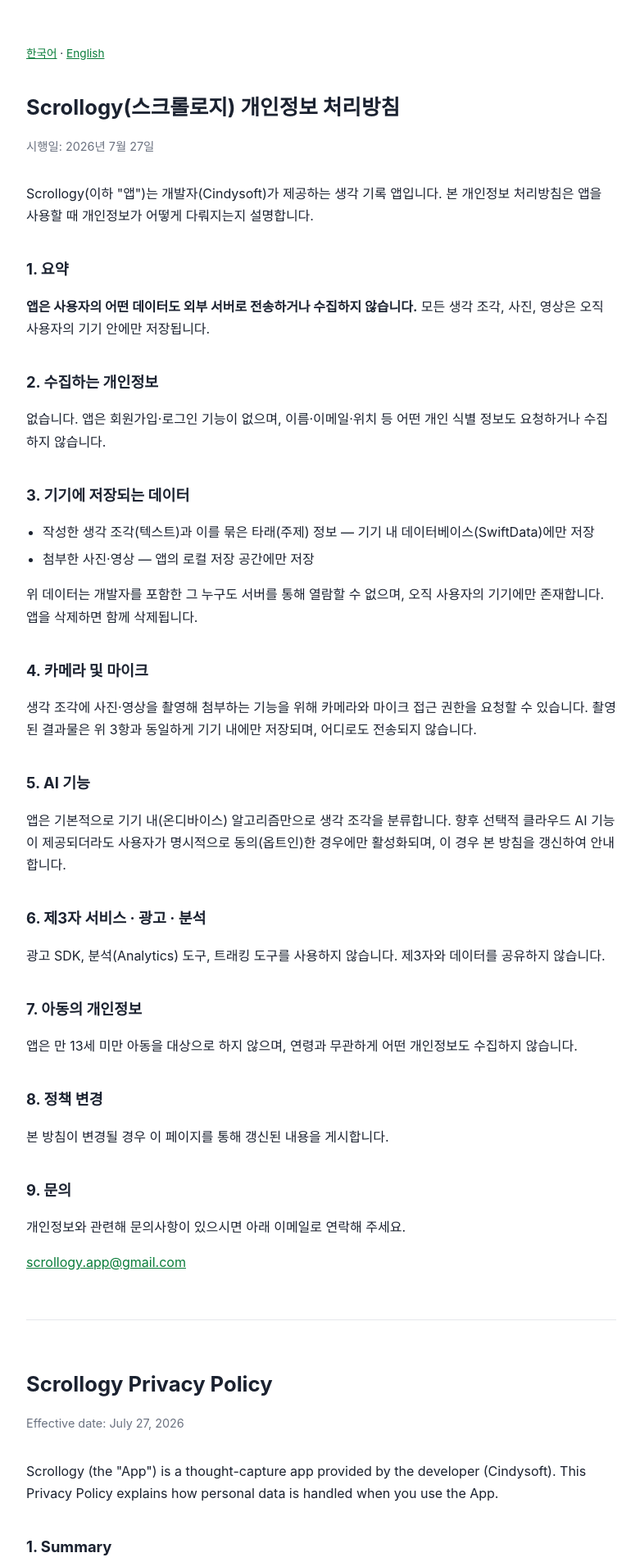
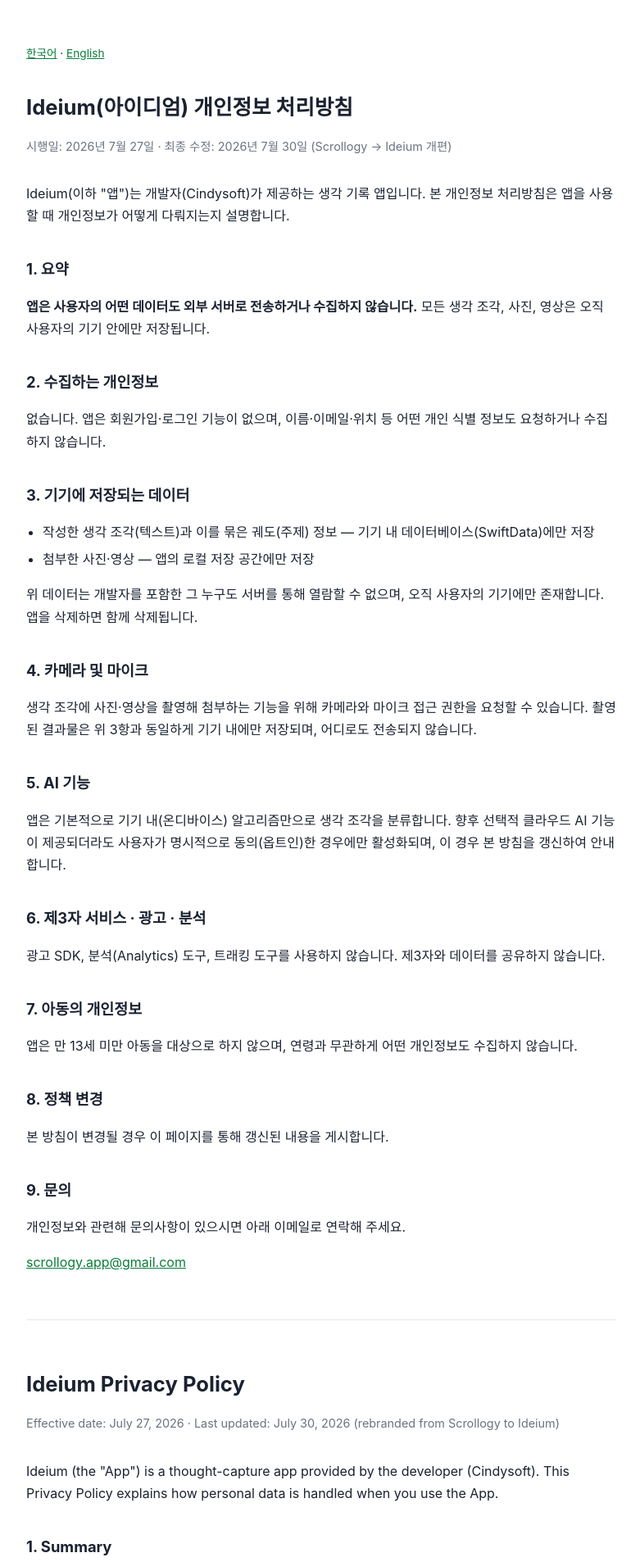
Before and after one commit to swkim23/scrollogy-privacy, a plain HTML site: page index.html in a window 1280 px wide. Shown: the top 1906 px of the page at 82% size, without its empty margins (248-1029 px from the left). Drawn offline with Linux system fonts and the light colour scheme.

Commit message:
Update content for Scrollogy to Ideium rebrand

```diff
--- a/index.html
+++ b/index.html
@@ -3,7 +3,7 @@
 <head>
 <meta charset="UTF-8">
 <meta name="viewport" content="width=device-width, initial-scale=1.0">
-<title>Scrollogy 개인정보 처리방침 / Privacy Policy</title>
+<title>Ideium 개인정보 처리방침 / Privacy Policy</title>
 <style>
   body {
     font-family: -apple-system, BlinkMacSystemFont, "Apple SD Gothic Neo", "Segoe UI", sans-serif;
@@ -30,11 +30,11 @@
 
 <section id="ko" lang="ko">
 
-<h1>Scrollogy(스크롤로지) 개인정보 처리방침</h1>
-<p class="updated">시행일: 2026년 7월 27일</p>
+<h1>Ideium(아이디엄) 개인정보 처리방침</h1>
+<p class="updated">시행일: 2026년 7월 27일 · 최종 수정: 2026년 7월 30일 (Scrollogy → Ideium 개편)</p>
 
 <p>
-Scrollogy(이하 "앱")는 개발자(Cindysoft)가 제공하는 생각 기록 앱입니다.
+Ideium(이하 "앱")는 개발자(Cindysoft)가 제공하는 생각 기록 앱입니다.
 본 개인정보 처리방침은 앱을 사용할 때 개인정보가 어떻게 다뤄지는지 설명합니다.
 </p>
 
@@ -48,7 +48,7 @@
 
 <h2>3. 기기에 저장되는 데이터</h2>
 <ul>
-  <li>작성한 생각 조각(텍스트)과 이를 묶은 타래(주제) 정보 — 기기 내 데이터베이스(SwiftData)에만 저장</li>
+  <li>작성한 생각 조각(텍스트)과 이를 묶은 궤도(주제) 정보 — 기기 내 데이터베이스(SwiftData)에만 저장</li>
   <li>첨부한 사진·영상 — 앱의 로컬 저장 공간에만 저장</li>
 </ul>
 <p>위 데이터는 개발자를 포함한 그 누구도 서버를 통해 열람할 수 없으며, 오직 사용자의 기기에만 존재합니다.
@@ -82,11 +82,11 @@
 
 <section id="en" lang="en">
 
-<h1>Scrollogy Privacy Policy</h1>
-<p class="updated">Effective date: July 27, 2026</p>
+<h1>Ideium Privacy Policy</h1>
+<p class="updated">Effective date: July 27, 2026 · Last updated: July 30, 2026 (rebranded from Scrollogy to Ideium)</p>
 
 <p>
-Scrollogy (the "App") is a thought-capture app provided by the developer (Cindysoft).
+Ideium (the "App") is a thought-capture app provided by the developer (Cindysoft).
 This Privacy Policy explains how personal data is handled when you use the App.
 </p>
 
@@ -100,7 +100,7 @@
 
 <h2>3. Data Stored on Your Device</h2>
 <ul>
-  <li>Thought entries (text) and the threads (topics) that group them — stored only in an on-device database (SwiftData)</li>
+  <li>Thought entries (text) and the orbits (topics) that group them — stored only in an on-device database (SwiftData)</li>
   <li>Attached photos and videos — stored only in the App's local storage</li>
 </ul>
 <p>This data cannot be accessed by anyone, including the developer, through any server —
@@ -133,7 +133,7 @@
 
 </section>
 
-<footer>Scrollogy — Cindysoft</footer>
+<footer>Ideium — Cindysoft</footer>
 
 </body>
 </html>
```
Also changed, not shown: support.html (+6 -6 lines).
